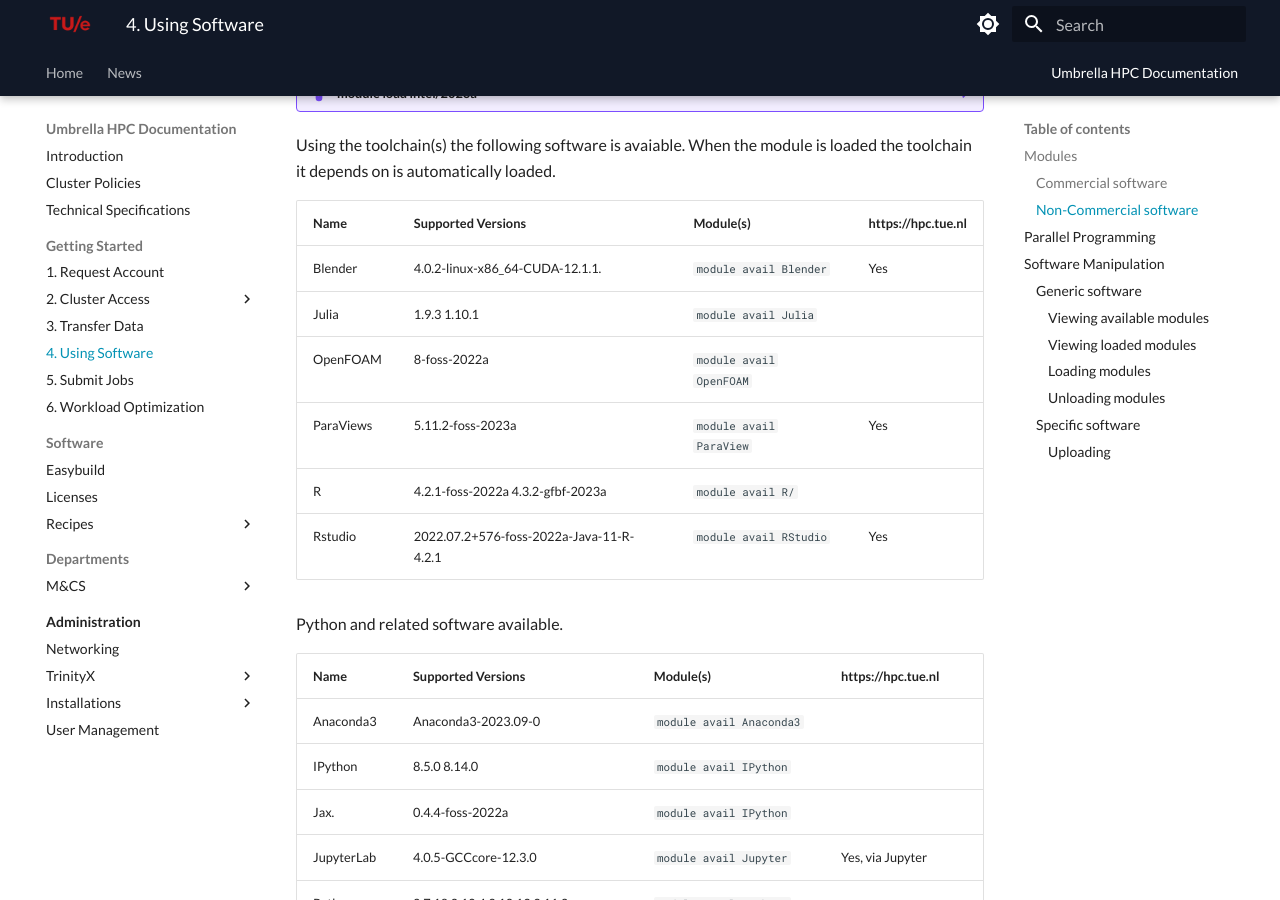
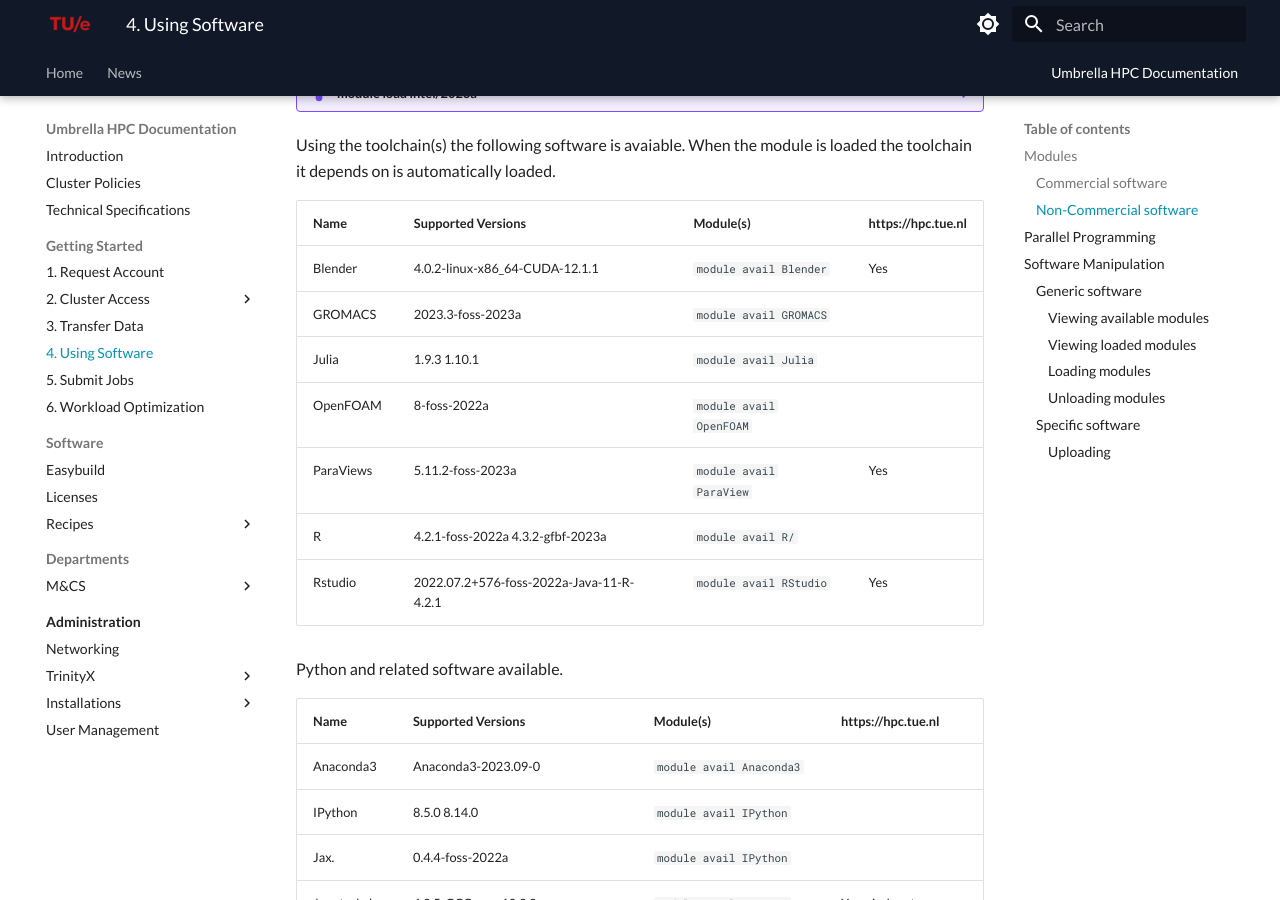
Before and after one commit to gferhpc/supercomputing.tue.nl, an MkDocs documentation site: the page built from pages/documentation/steps/software/index.md, in a window 1280 px wide and 900 px high, scrolled down 1924 px. Built offline with MkDocs 1.6.1 and Material for MkDocs 9.7.7, drawn with Linux system fonts in a browser that asks for light colours.

Commit message:
Update index.md

```diff
--- a/pages/documentation/steps/software/index.md
+++ b/pages/documentation/steps/software/index.md
@@ -117,7 +117,8 @@
 
 | Name           | Supported Versions                   | Module(s)                | https://hpc.tue.nl |
 | -------------- | ------------------------------------ | ------------------------ | ------------------ |
-| Blender        | 4.0.2-linux-x86_64-CUDA-12.1.1.      | `module avail Blender`   | Yes |
+| Blender        | 4.0.2-linux-x86_64-CUDA-12.1.1       | `module avail Blender`   | Yes |
+| GROMACS        | 2023.3-foss-2023a                    | `module avail GROMACS`   | |
 | Julia          | 1.9.3 1.10.1                         | `module avail Julia`     | |
 | OpenFOAM       | 8-foss-2022a                         | `module avail OpenFOAM`  | |
 | ParaViews      | 5.11.2-foss-2023a                    | `module avail ParaView`  | Yes |
```
